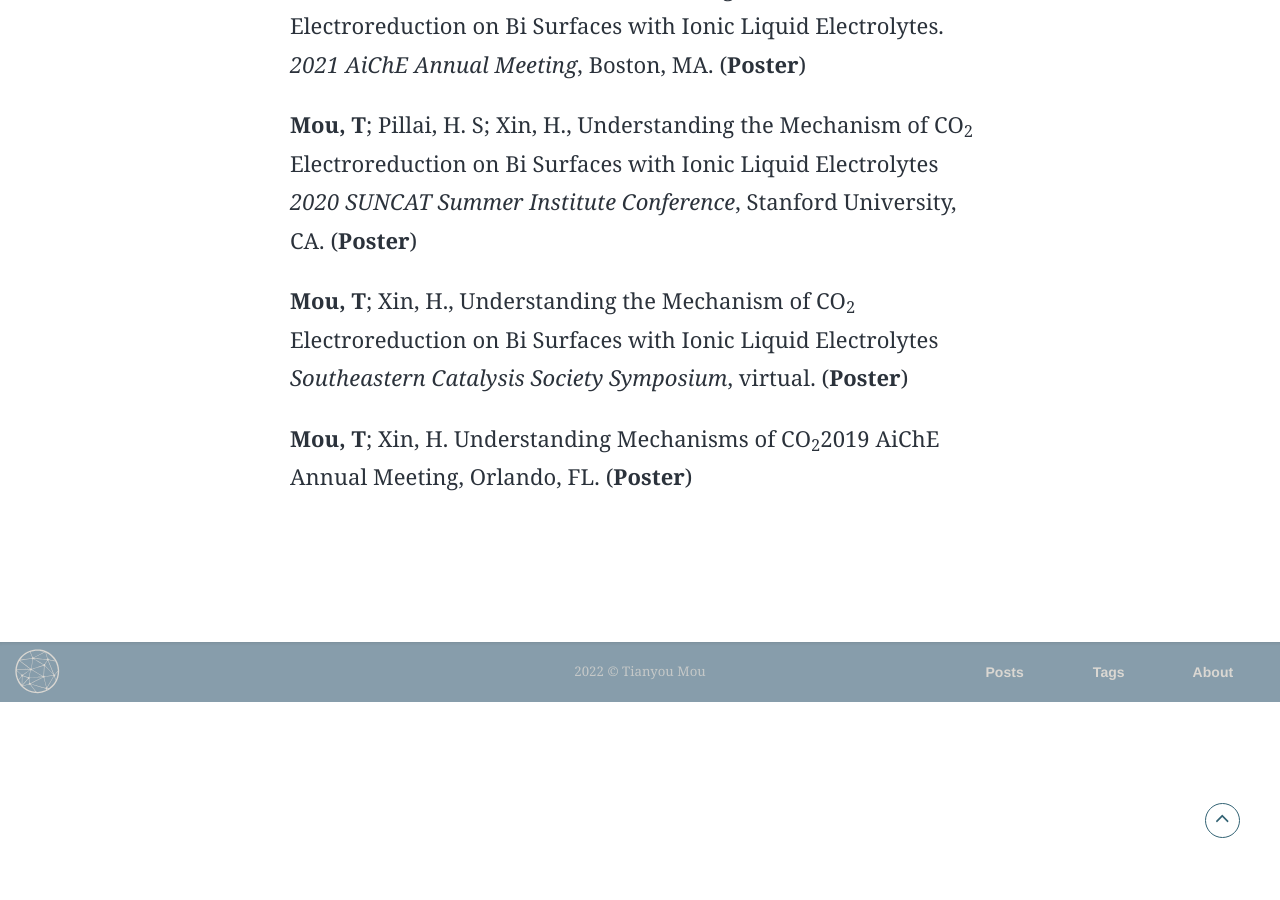
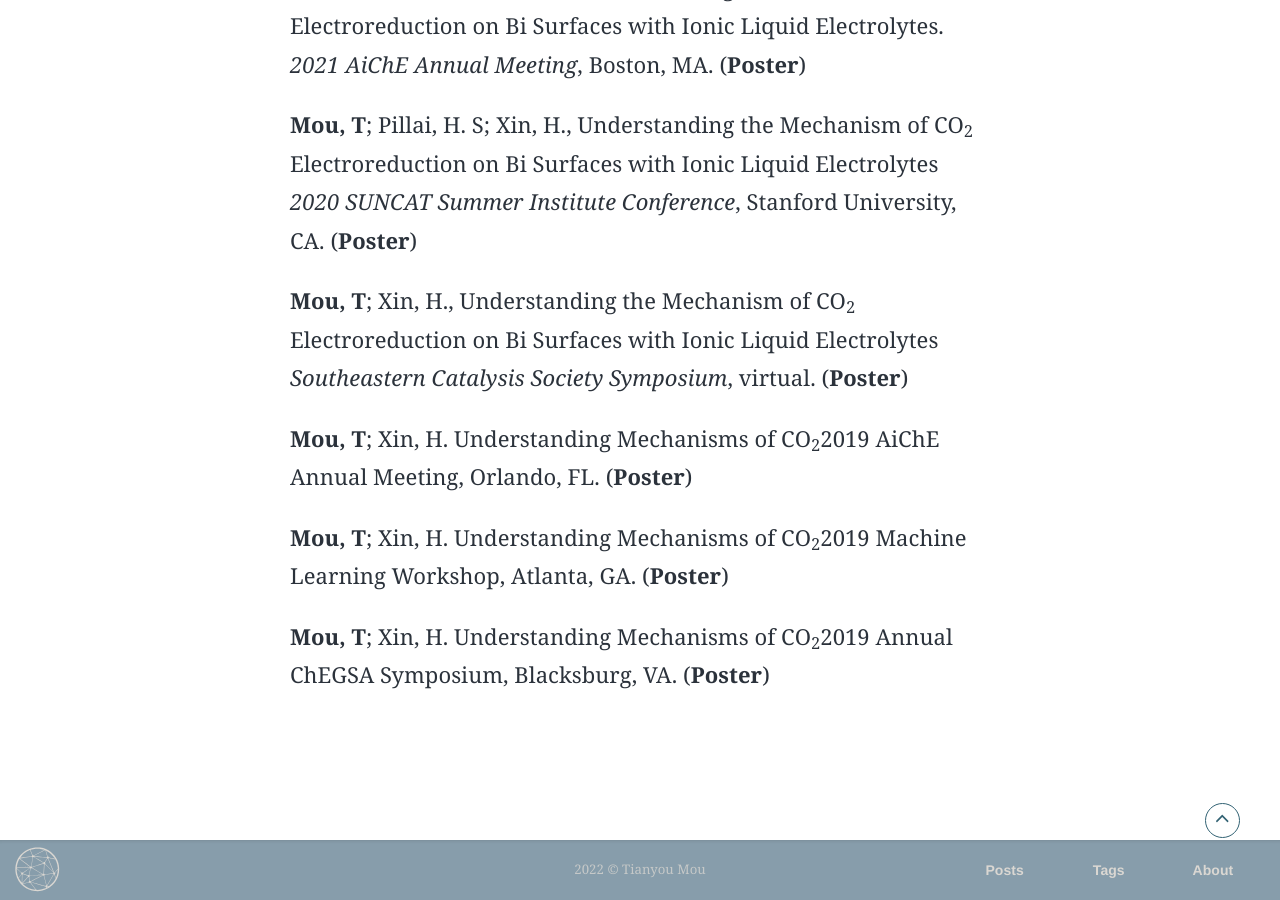
Before and after one commit to mutianyou2013/mutianyou2013.github.io, a Jekyll site: the page built from _pages/about.html, in a window 1280 px wide and 900 px high, scrolled down 2656 px. Built offline with Jekyll 4.4.1, drawn with Linux system fonts in a browser that asks for light colours; some web fonts are replaced; before the commit the page ends 3358 px from its top, so only the background shows below that.

Commit message:
Update about.html

```diff
--- a/_pages/about.html
+++ b/_pages/about.html
@@ -60,6 +60,8 @@
       <p><b>Mou, T</b>; Pillai, H. S;  Xin, H., Understanding the Mechanism of CO<sub>2</sub> Electroreduction on Bi Surfaces with Ionic Liquid Electrolytes <i>2020 SUNCAT Summer Institute Conference</i>, Stanford University, CA.  (<b>Poster</b>) </p>
       <p><b>Mou, T</b>; Xin, H., Understanding the Mechanism of CO<sub>2</sub> Electroreduction on Bi Surfaces with Ionic Liquid Electrolytes <i>Southeastern Catalysis Society Symposium</i>, virtual.  (<b>Poster</b>) </p>
       <p><b>Mou, T</b>; Xin, H. Understanding Mechanisms of CO<sub>2</sub Electroreduction on Cu(100) with Kinetic Monte Carlo Simulations. <i>2019 AiChE Annual Meeting</i>, Orlando, FL. (<b>Poster</b>) </p>
+      <p><b>Mou, T</b>; Xin, H. Understanding Mechanisms of CO<sub>2</sub Electroreduction on Cu(100) with Kinetic Monte Carlo Simulations. <i>2019 Machine Learning Workshop</i>, Atlanta, GA. (<b>Poster</b>) </p>
+      <p><b>Mou, T</b>; Xin, H. Understanding Mechanisms of CO<sub>2</sub Electroreduction on Cu(100) with Kinetic Monte Carlo Simulations. <i>2019 Annual ChEGSA Symposium</i>, Blacksburg, VA. (<b>Poster</b>) </p>
     </section> <!-- End About Body-->
   </div> <!-- End About Container -->
 </div> <!-- End Small Wrapper -->
```
